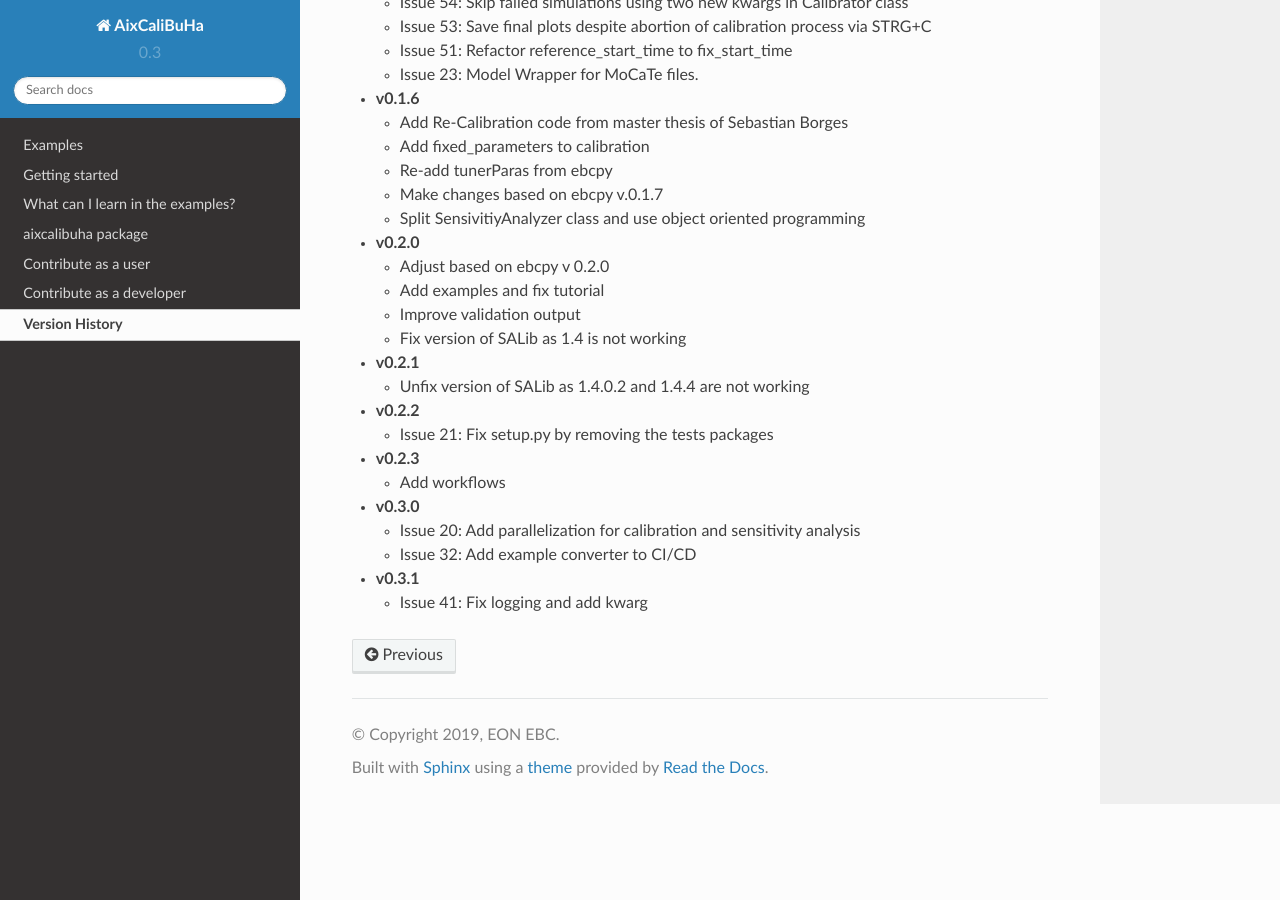
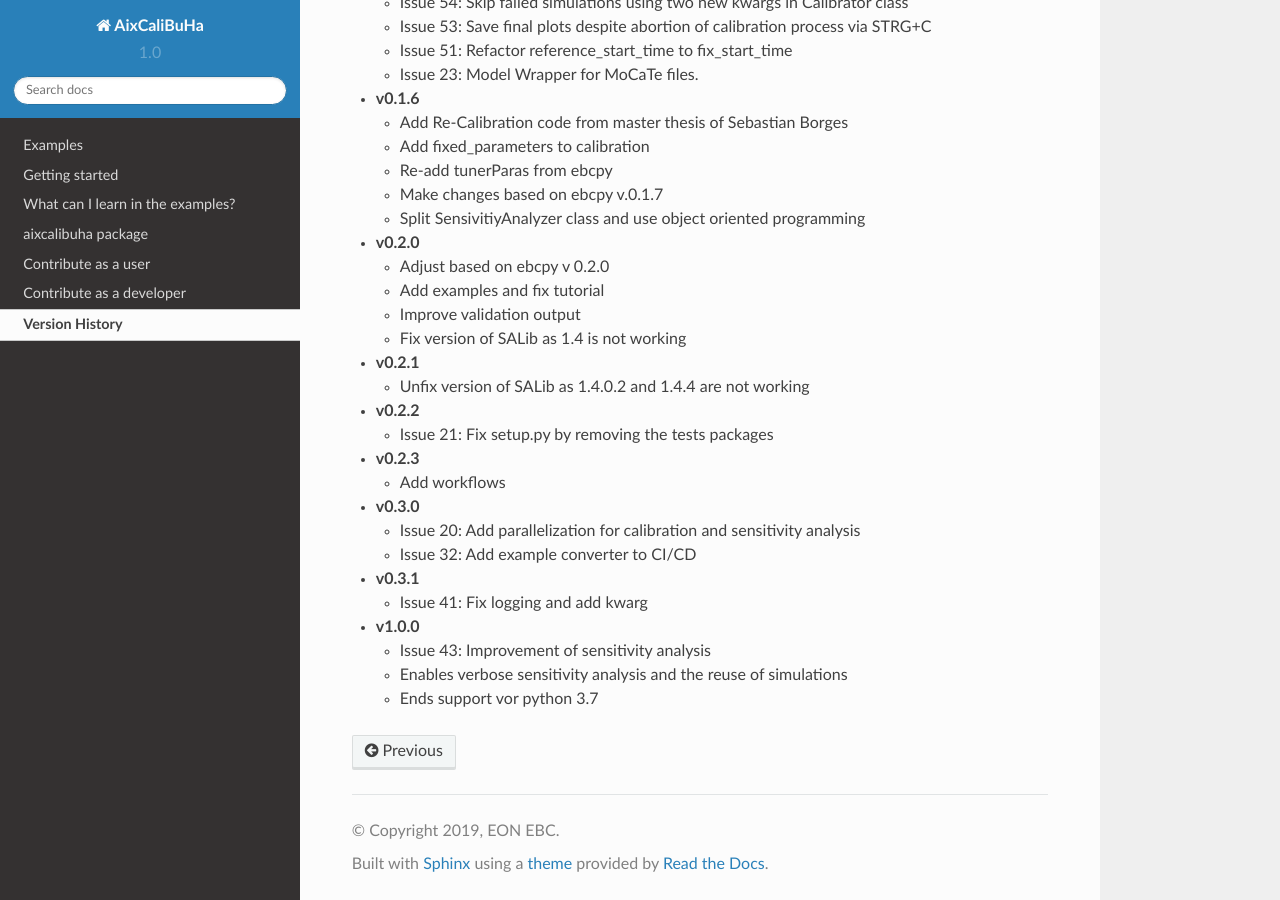
Before and after one commit to RWTH-EBC/AixCaliBuHA, a Sphinx documentation site: the page built from docs/source/version_his.rst, in a window 1280 px wide and 900 px high, scrolled down 721 px. Built offline with Sphinx 7.4.7 and the Read the Docs theme 2.0.0, drawn with Linux system fonts in a browser that asks for light colours.

Commit message:
increas version

```diff
--- a/CHANGELOG.md
+++ b/CHANGELOG.md
@@ -51,3 +51,8 @@
 
 - **v0.3.1**
    - Issue 41: Fix logging and add kwarg
+
+-  **v1.0.0**
+    - Issue 43: Improvement of sensitivity analysis
+    - Enables verbose sensitivity analysis and the reuse of simulations
+    - Ends support vor python 3.7
--- a/aixcalibuha/__init__.py
+++ b/aixcalibuha/__init__.py
@@ -5,4 +5,4 @@ other simulation software.
 from .data_types import CalibrationClass, TunerParas, Goals
 from .calibration import Calibrator, MultipleClassCalibrator
 from .sensitivity_analysis import SobolAnalyzer, MorrisAnalyzer, FASTAnalyzer, PAWNAnalyzer
-__version__ = "0.3.1"
+__version__ = "1.0.0"
--- a/docs/source/conf.py
+++ b/docs/source/conf.py
@@ -65,7 +65,7 @@ author = 'EON EBC'
 # built documents.
 #
 # The full version, including alpha/beta/rc tags.
-release = '0.3.1'
+release = '1.0.0'
 # The short X.Y version.
 version = '.'.join(release.split('.')[:-1])
 
--- a/setup.py
+++ b/setup.py
@@ -16,7 +16,7 @@ INSTALL_REQUIRES = [
     'toml>=0.10.2'
 ]
 
-__version__ = "0.3.1"
+__version__ = "1.0.0"
 
 setuptools.setup(
     name='aixcalibuha',
```
